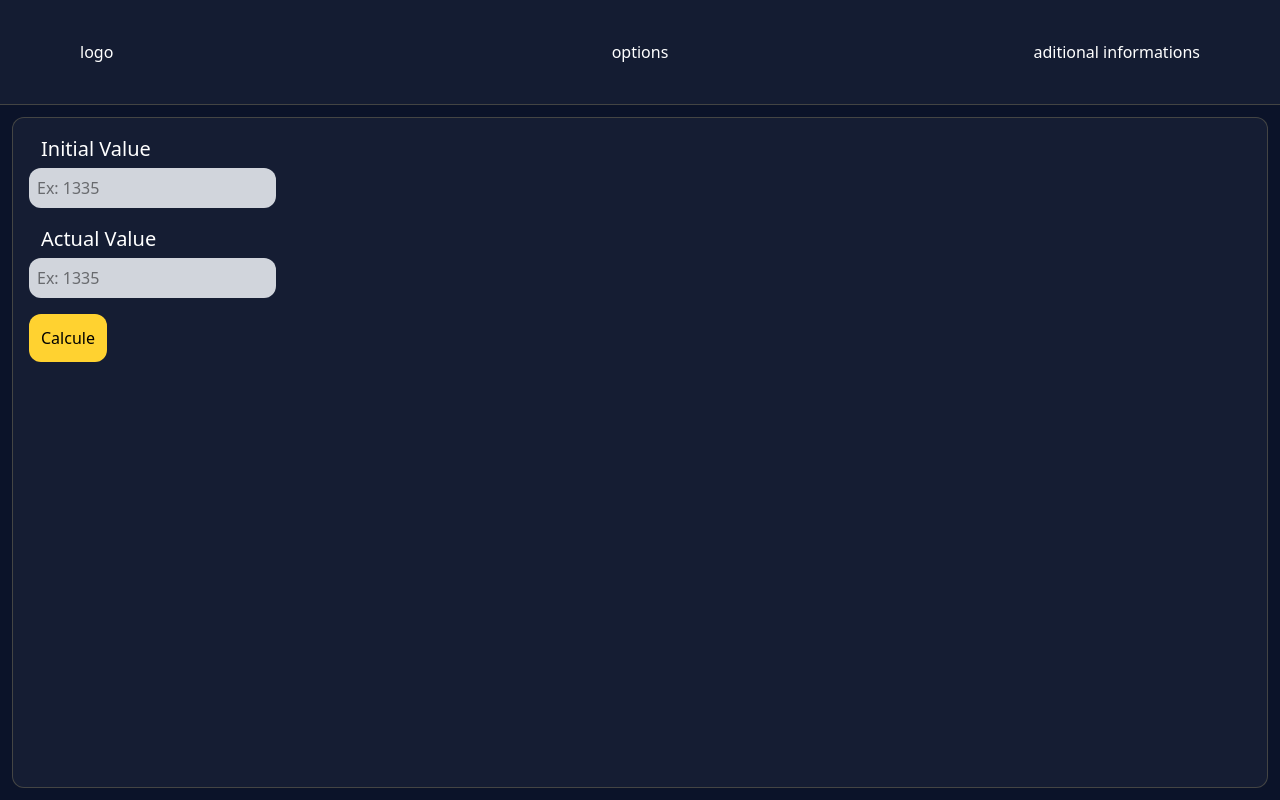
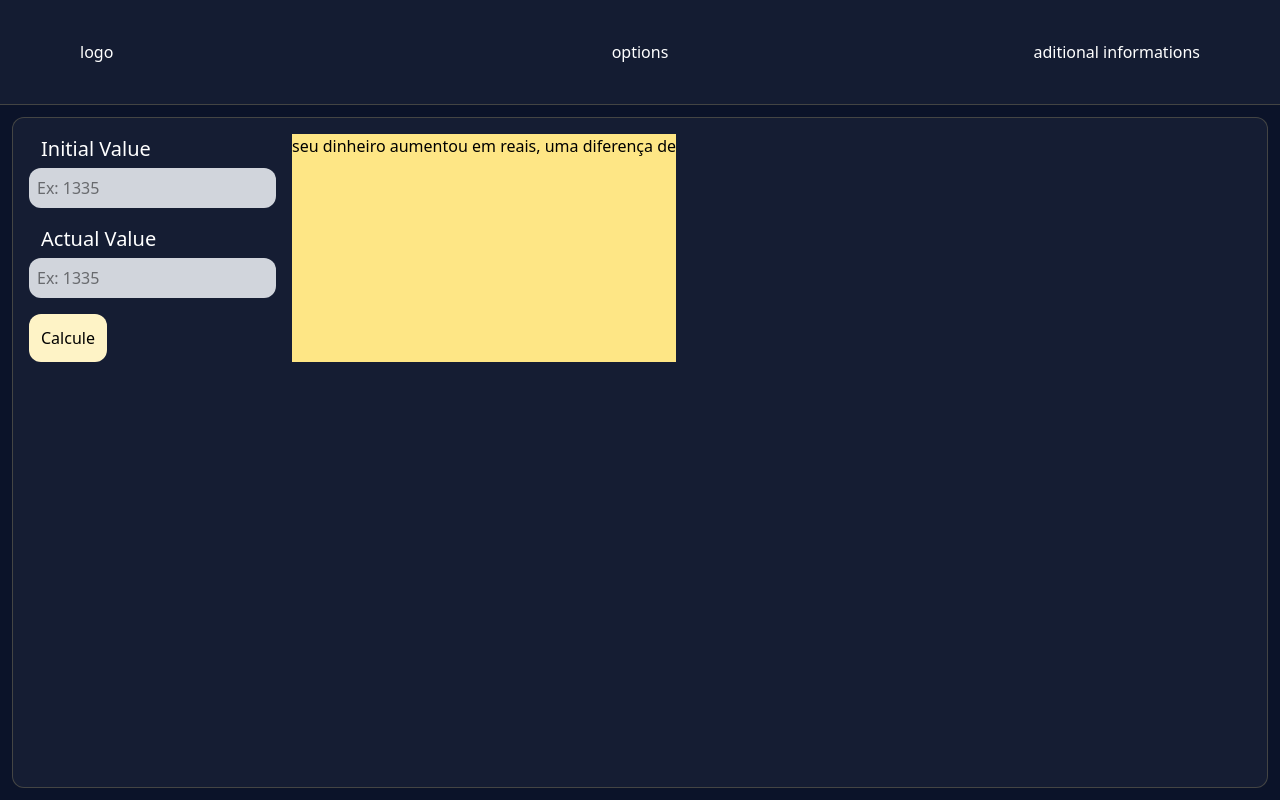
Before and after one commit to CaiqueVandervan/my-daily-yield, a Next.js app: page / in a window 1280 px wide. Built offline with nearby package versions, Linux system fonts and the light colour scheme.

Commit message:
feat: working form

```diff
--- a/src/components/Content.tsx
+++ b/src/components/Content.tsx
@@ -1,5 +1,6 @@
 "use client"
 
+import { useState } from "react"
 import { useForm } from "react-hook-form"
 
 interface ValuesCalculation {
@@ -9,34 +10,60 @@ interface ValuesCalculation {
 
 export default function Content() {
 
-    const { register, handleSubmit, reset } = useForm<ValuesCalculation>()
+    const { register, handleSubmit, formState: { isValid } } = useForm<ValuesCalculation>()
+
+    const [increase, setIncrease] = useState<number>()
+    const [percent, setPercent] = useState<number>()
 
     const handleSubmitCalculation = (data: ValuesCalculation) => {
-        console.log("data=>", data)
+        const rest = Number(data.actualValue) - Number(data.initialValue)
+        const numberPercent = (rest / Number(data.initialValue)) * 100
+        setIncrease(rest)
+        setPercent(numberPercent)
     }
 
     return (
         <section className="bg-[#151D33] flex-1 m-3 p-4 rounded-xl border border-amber-200/20 ">
-            <form onSubmit={handleSubmit(handleSubmitCalculation)} className="grid gap-4">
+            <div className="flex gap-4">
+                <form className="grid gap-4"
+                    onSubmit={handleSubmit(handleSubmitCalculation)} >
                     <div className="grid w-fit gap-1">
-                    <label className="pl-3 font-medium text-[20px] text-white" htmlFor="initialValue">
+                        <label className="pl-3 font-medium text-[20px] text-white"
+                            htmlFor="initialValue">
                             Initial Value
                         </label>
-                    <input className="p-2 rounded-xl bg-gray-300" id="initialValue" type="number" {...register("initialValue")} placeholder="Ex: 1335" />
+                        <input className="p-2 rounded-xl bg-gray-300"
+                            id="initialValue"
+                            type="number"
+                            {...register("initialValue", { required: true })}
+                            placeholder="Ex: 1335"
+                        />
                     </div>
                     <div className="grid w-fit gap-1">
-                    <label className="pl-3 font-medium text-[20px] text-white" htmlFor="actualValue">
+                        <label className="pl-3 font-medium text-[20px] text-white"
+                            htmlFor="actualValue">
                             Actual Value
                         </label>
-                    <input className="p-2 rounded-xl bg-gray-300" id="actualValue" type="number" {...register("actualValue")} placeholder="Ex: 1335" />
+                        <input className="p-2 rounded-xl bg-gray-300"
+                            id="actualValue"
+                            type="number"
+                            {...register("actualValue", { required: true })}
+                            placeholder="Ex: 1335" />
                     </div>
 
                     <div>
-                    <button type="submit" className="p-3 rounded-xl cursor-pointer hover:-translate-y-1 hover:shadow-xl transition duration-300 bg-amber-300">
+                        <button className={`p-3 rounded-xl  ${isValid ? "bg-amber-300 cursor-pointer hover:-translate-y-1 hover:shadow-xl transition duration-300" : "bg-amber-100"}`}
+                            type="submit"
+                            disabled={!isValid}>
                             Calcule
                         </button>
                     </div>
                 </form>
+                <div className="bg-amber-200">
+                    seu dinheiro aumentou em {increase} reais, uma diferença de {percent}
+                </div>
+            </div>
+
         </section>
     )
 }
```
Lines whose indentation alone changed are shown as unchanged.
